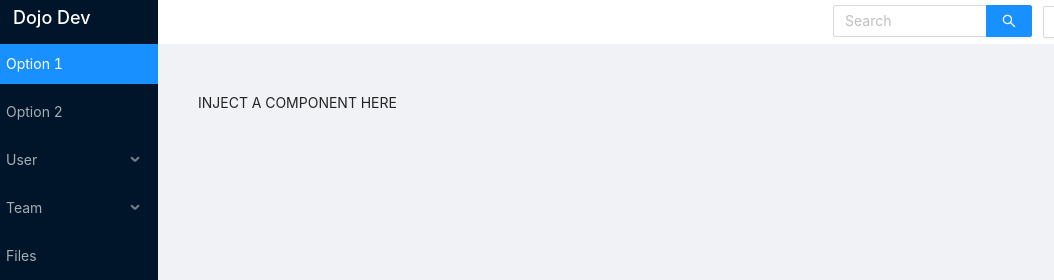
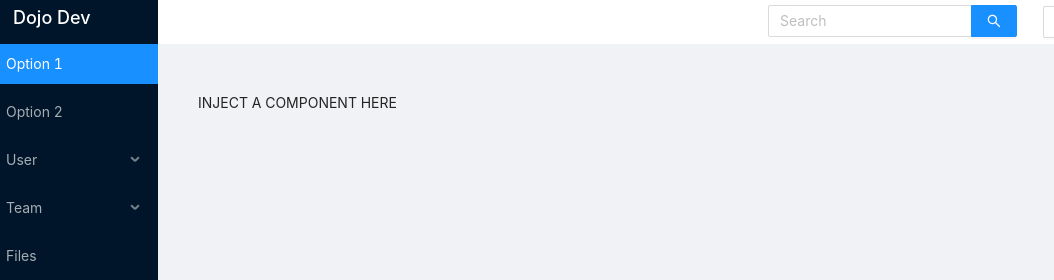
Before and after one commit to Hashik-Donthineni/egnyte-test-dojo, a Gatsby site: page /drawer in a window 1280 px wide. Shown: the top 280 px of the page, 42-1096 px from the left. Built offline with nearby package versions, Linux system fonts and the light colour scheme; Gatsby itself is replaced by a stand-in of ours.

Commit message:
Tweaked CSS for search

```diff
--- a/src/pages/drawer.css
+++ b/src/pages/drawer.css
@@ -17,6 +17,6 @@
 }
 
 .search-style {
-  width: 200px;
-  margin: 15px 10px 10px 0px;
+  width: 250px;
+  margin: 15px 25px 10px 0px;
 }
```
